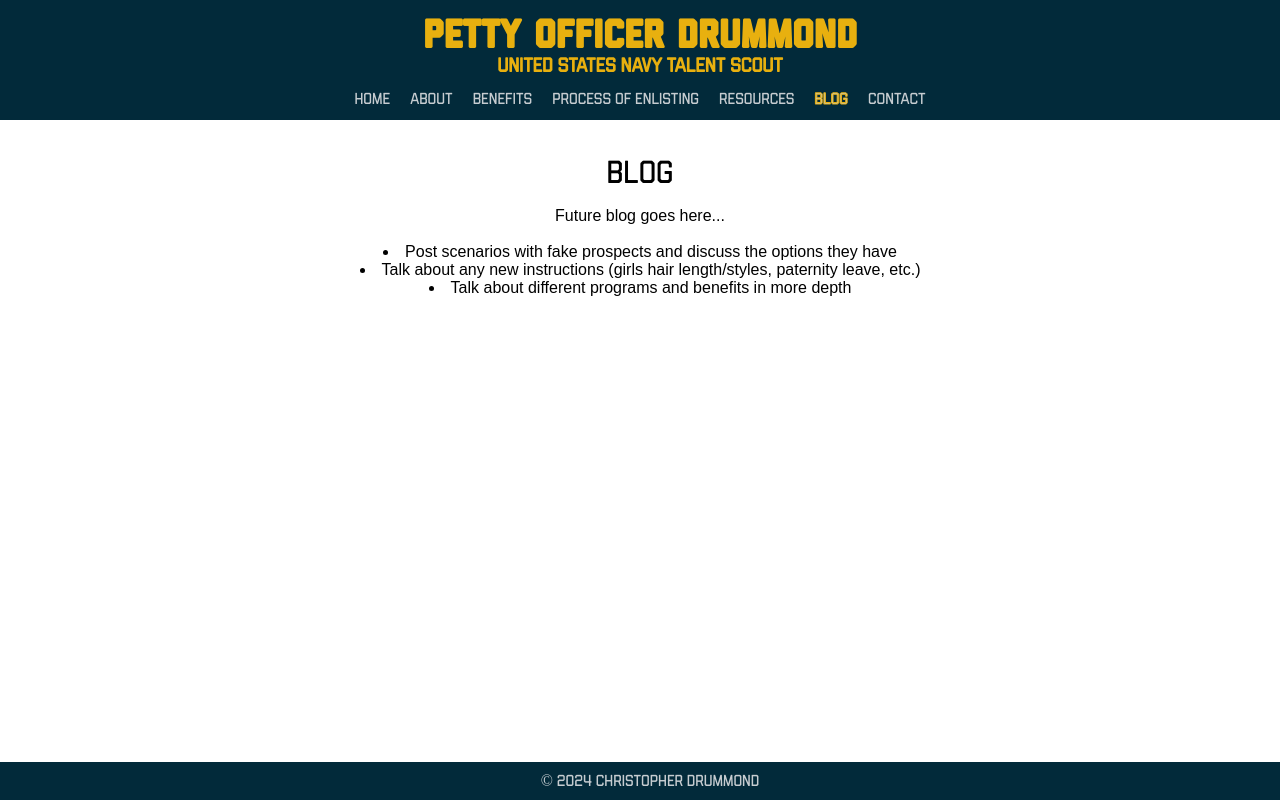
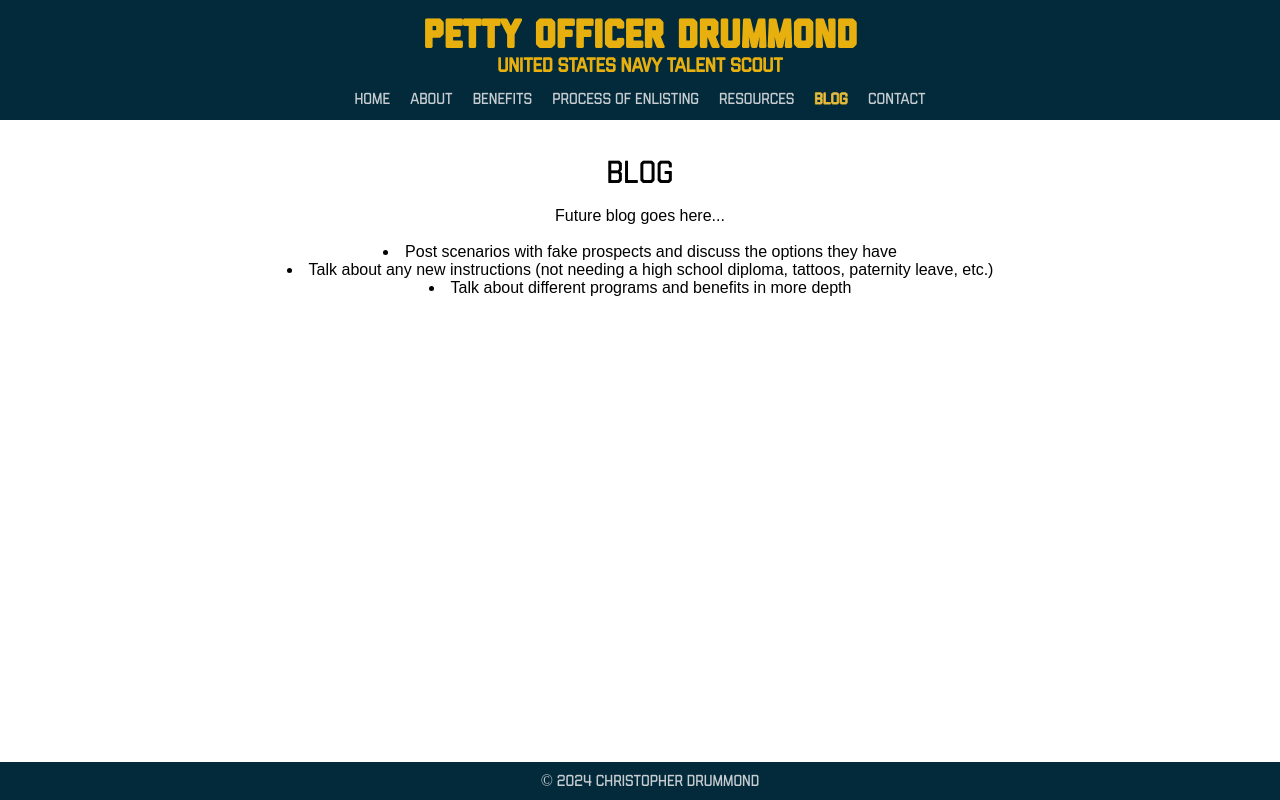
Before and after one commit to kdrummond528/cdrecruiter, a React (Create React App) app: page / in a window 1280 px wide. Both pictures are taken after a click on the element "Blog". Built offline with nearby package versions, Linux system fonts and the light colour scheme.

Commit message:
deployed to gh pages

```diff
--- a/package.json
+++ b/package.json
@@ -1,6 +1,7 @@
 {
   "name": "cdr",
   "version": "0.1.0",
+  "homepage": "https://kdrummond528.github.io/cdrecruiter/"
   "private": true,
   "dependencies": {
     "@testing-library/jest-dom": "^5.17.0",
@@ -21,6 +22,8 @@
   },
   "scripts": {
     "start": "react-scripts start",
+    "predeploy": "npm run build",
+    "deploy": "gh-pages -d build",
     "build": "react-scripts build",
     "test": "react-scripts test",
     "eject": "react-scripts eject"
--- a/src/components/Blog.js
+++ b/src/components/Blog.js
@@ -12,7 +12,7 @@ const Blog = () => {
                 <br />
 
                 <li>Post scenarios with fake prospects and discuss the options they have</li>
-                <li>Talk about any new instructions (girls hair length/styles, paternity leave, etc.)</li>
+                <li>Talk about any new instructions (not needing a high school diploma, tattoos, paternity leave, etc.)</li>
                 <li>Talk about different programs and benefits in more depth</li>
 
             </p>
```
